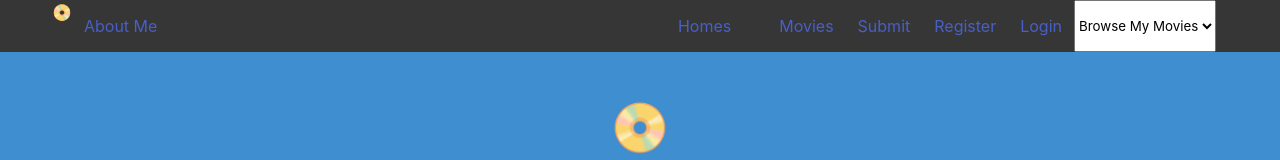
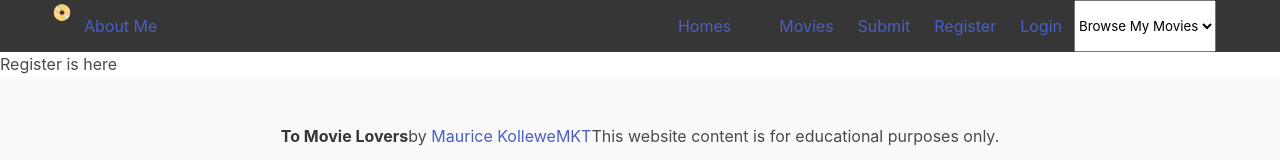
Before and after one commit to maurice-35/movie-data-base, a React (Create React App) app in the folder client/: page /Register in a window 1280 px wide. Shown: the top 160 px of the page. Built offline with nearby package versions, Linux system fonts and the light colour scheme.

Commit message:
create token, register and login pages

```diff
--- a/client/src/App.js
+++ b/client/src/App.js
@@ -1,6 +1,8 @@
 import React from 'react'
 import { BrowserRouter, Switch, Route } from 'react-router-dom'
 import About from './components/About'
+import Register from './components/auth/Register'
+import Login from './components/auth/Login'
 import Home from './components/Home'
 import MovieIndex from './components/Movies/MovieIndex'
 
@@ -20,6 +22,8 @@ const App = () => {
       <Navbar />
       <Switch>
         <Route path="/Movies" component={MovieIndex} />
+        <Route path="/Login" component={Login} />
+        <Route path="/Register" component={Register} />
         <Route path="/About Me" component={About} />
         <Route path="/" component={Home} />
       </Switch>
--- /dev/null
+++ b/client/src/components/auth/Login.js
@@ -0,0 +1,13 @@
+import React from 'react'
+
+
+const Login = () => {
+
+  return (
+    <>
+      <h1>Login is here</h1>
+    </>
+  )
+}
+
+export default Login
--- /dev/null
+++ b/client/src/components/auth/Register.js
@@ -0,0 +1,13 @@
+import React from 'react'
+
+
+const Register = () => {
+
+  return (
+    <>
+      <h1>Register is here</h1>
+    </>
+  )
+}
+
+export default Register
--- /dev/null
+++ b/client/src/components/tokens/Token.js
@@ -0,0 +1,3 @@
+export const getTokenFromLocalStorage = () => {
+  return window.localStorage.getTokenFromLocalStorage.getItem('token')
+}
```
